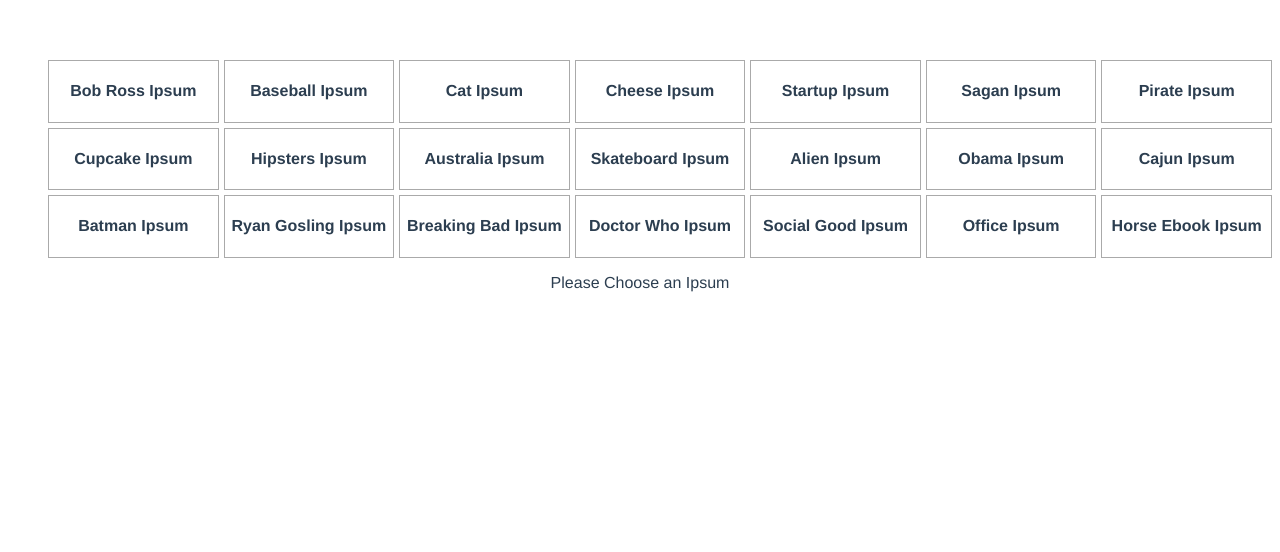
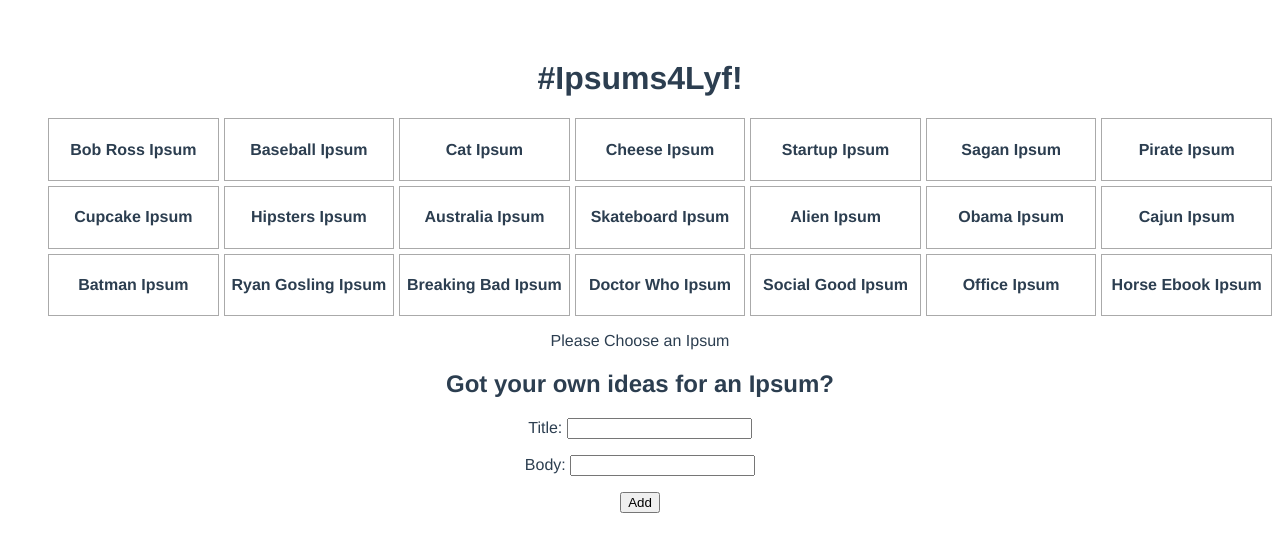
Before and after one commit to alchemy-bootcamp-two-summer-2018/lorem-ipsum-master-detail, a Vue app: page / in a window 1280 px wide. Shown: the top 552 px of the page. Built offline with nearby package versions, Linux system fonts and the light colour scheme.

Commit message:
Created AddIpsum with ability to add a new ipsum into list of ipsums

```diff
--- a/src/App.vue
+++ b/src/App.vue
@@ -1,10 +1,12 @@
 <template>
   <div id="app">
+    <Header/>
     <Ipsums/>
   </div>
 </template>
 
 <script>
+import Header from './components/Header';
 import Ipsums from './components/Ipsums';
 
 export default {
@@ -15,7 +17,8 @@
 
   // },
   components: {
-    Ipsums
+    Ipsums,
+    Header
 
   }
 };
--- /dev/null
+++ b/src/components/AddIpsum.vue
@@ -0,0 +1,47 @@
+<template>
+    <form @submit.prevent="handleAdd">
+        <h2>Got your own ideas for an Ipsum?</h2>
+        <p>
+            <label>
+                Title: <input v-model="title">
+            </label>
+        </p>
+        <p>
+            <label>
+                Body: <input v-model="body">
+            </label>
+        </p>
+        <button type="submit">Add</button>
+
+    </form>
+</template>
+
+<script>
+export default {
+    props: {
+        ipsum: Object,
+        onAdd: Function
+    },
+    data () {
+        return {
+            title: '',
+            body: ''
+        };
+    },
+    methods: {
+        handleAdd() {
+            const ipsum = {
+                key: this.title,
+                title: this.title,
+                body: this.body
+
+            };
+            this.onAdd(ipsum);
+        }
+    }
+};
+</script>
+
+<style>
+
+</style>
--- /dev/null
+++ b/src/components/Header.vue
@@ -0,0 +1,13 @@
+<template>
+    <h1>#Ipsums4Lyf!</h1>
+</template>
+
+<script>
+export default {
+
+}
+</script>
+
+<style>
+
+</style>
--- a/src/components/Ipsum.vue
+++ b/src/components/Ipsum.vue
@@ -26,6 +26,7 @@
 import IpsumForm from './IpsumForm.vue';
 import IpsumDisplay from './IpsumDisplay.vue';
 
+
 export default {
   props: {
     ipsum: Object,
@@ -45,7 +46,7 @@
   },
   components: {
     IpsumForm,
-    IpsumDisplay
+    IpsumDisplay,
   },
   methods: {
     handleEndEdit() {
@@ -54,7 +55,8 @@
     handleUpdate(ipsum) {
       this.onUpdate(ipsum);
       this.handleEndEdit();
-    }
+    },
+
   }
 
 };
--- a/src/components/IpsumForm.vue
+++ b/src/components/IpsumForm.vue
@@ -32,16 +32,14 @@
   created() {
     const ipsum = this.ipsum;
     this.title = ipsum.title;
-    //   author: this.author,
     this.body = ipsum.body;
 
   },
   methods: {
     handleSubmit() {
       const ipsum = {
-        key: this.title,
+        // key: this.title,
         title: this.title,
-        // author: this.author,
         body: this.body,
 
       };
--- a/src/components/Ipsums.vue
+++ b/src/components/Ipsums.vue
@@ -7,6 +7,10 @@
       <Ipsum
           :ipsum="selectedIpsum"
           :onUpdate="handleUpdate"
+          :onAdd="handleAdd"
+      />
+      <AddIpsum
+      :onAdd="handleAdd"
       />
     </div>
 </template>
@@ -15,6 +19,7 @@
 import ipsums from '../services/ipsumsApi.js';
 import IpsumList from './IpsumList.vue';
 import Ipsum from './Ipsum.vue';
+import AddIpsum from './AddIpsum.vue';
 
 export default {
   data: function() {
@@ -25,7 +30,8 @@
   },
   components: {
     IpsumList,
-    Ipsum
+    Ipsum,
+    AddIpsum
   },
   methods: {
     handleSelect(ipsum) {
@@ -40,7 +46,10 @@
         this.ipsums.splice(index, 1, updated);
         this.selectedIpsum = updated;
       }
-    }
+    },
+    handleAdd(added) {
+      return this.ipsums.push(added)
+    },
   }
 };
 </script>
```
Lines whose indentation alone changed are shown as unchanged.
